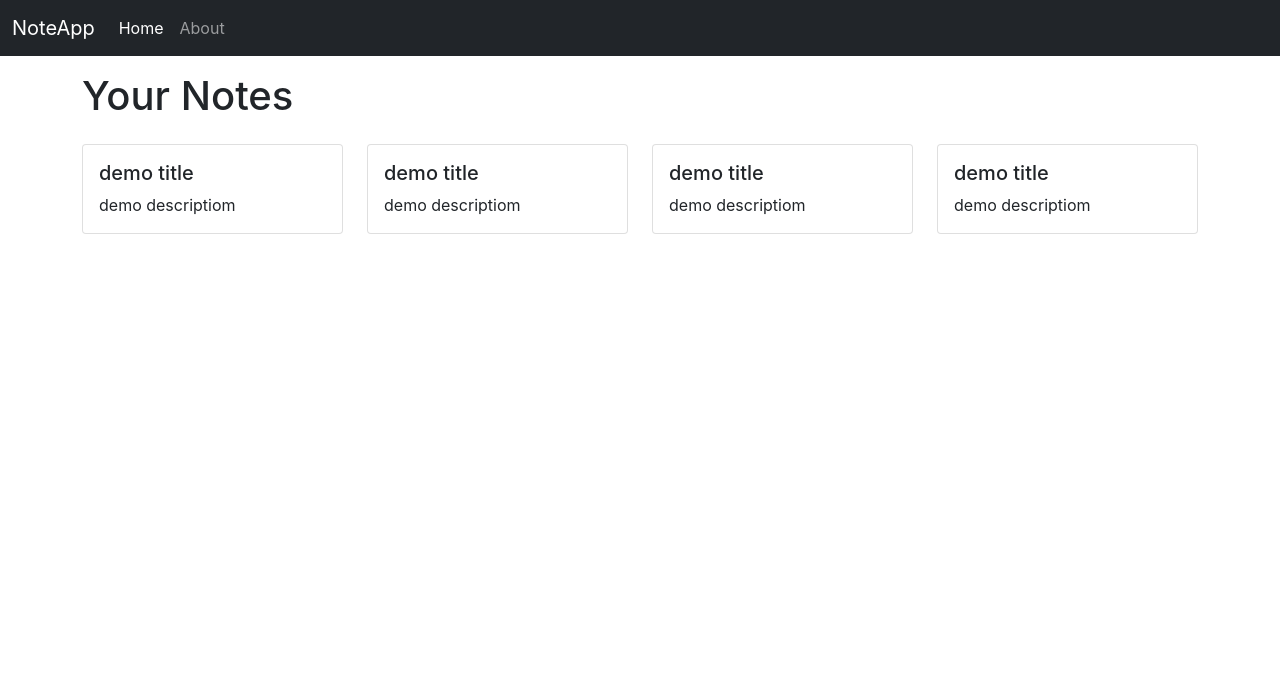
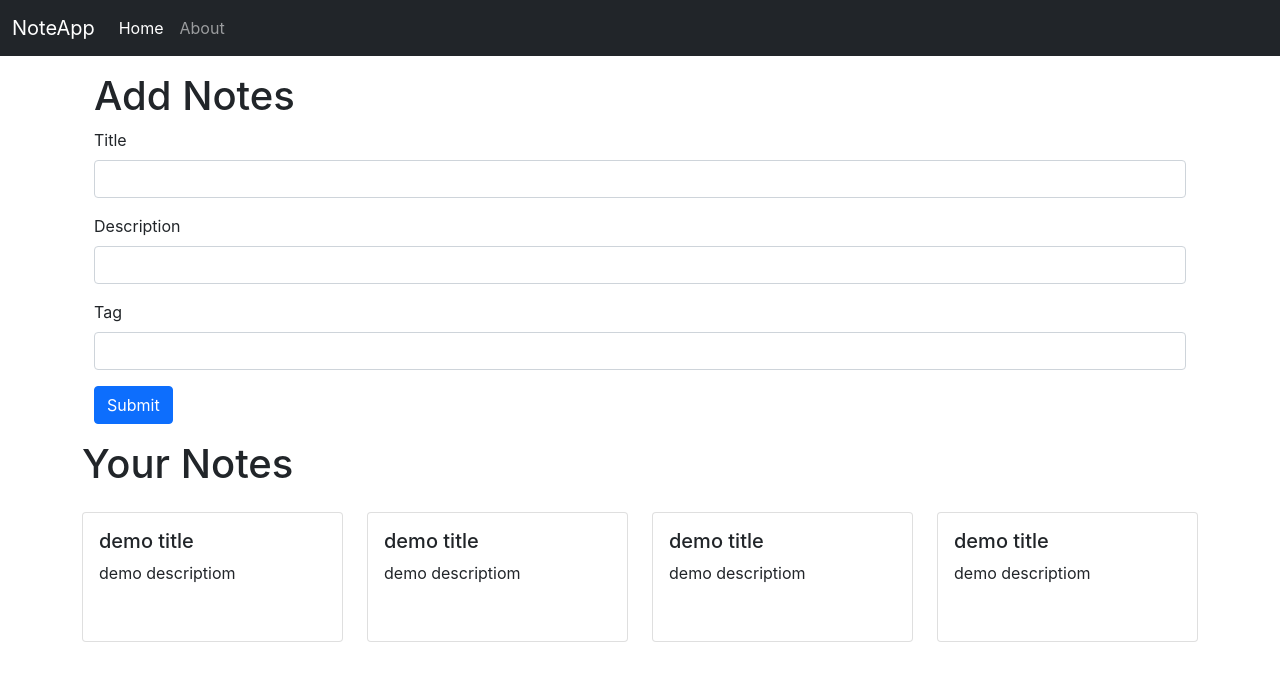
Before and after one commit to Yashsen1254/NoteApplication, a React (Create React App) app: page / in a window 1280 px wide. Shown: the top 678 px of the page. Built offline with nearby package versions, Linux system fonts and the light colour scheme; the HTML template or start-up script is replaced by a standard one.

Commit message:
Other Components Updated

```diff
--- a/src/components/About.js
+++ b/src/components/About.js
@@ -2,13 +2,9 @@ import React, { useContext, useEffect} from 'react'
 import noteContext from '../context/notes/noteContext'
 
 const About = () => {
-  const a = useContext(noteContext)
-  useEffect(() => {
-    a.update();
-  }, [])
   return (
     <div>
-      This is About {a.state.name}
+      This is About
     </div>
   )
 }
--- a/src/components/Noteitem.js
+++ b/src/components/Noteitem.js
@@ -4,10 +4,12 @@ const Noteitem = (props) => {
   const { note } = props;
   return (
     <div className="col-md-3">
-      <div class="card my-3">
-        <div class="card-body">
-          <h5 class="card-title">{note.title}</h5>
-          <p class="card-text">{note.description}</p>
+      <div className="card my-3">
+        <div className="card-body">
+          <h5 className="card-title">{note.title}</h5>
+          <p className="card-text">{note.description}</p>
+          <i className="fa-solid fa-trash mx-3"></i>
+          <i className="fa-solid fa-file-pen mx-3"></i>
         </div>
       </div>
     </div>
--- a/src/components/Notes.js
+++ b/src/components/Notes.js
@@ -1,18 +1,22 @@
-import React, {useContext} from 'react'
+import React, { useContext } from "react";
 import noteContext from "../context/notes/noteContext";
-import Noteitem from './Noteitem';
+import Noteitem from "./Noteitem";
+import Addnote from "./Addnote";
 
 function Notes() {
-    const context = useContext(noteContext);
-    const {notes, setNotes} = context;
+  const context = useContext(noteContext);
+  const { notes, addNote } = context;
   return (
-    <div className="row my-3">
-      <h1>Your Notes</h1>
-      {notes.map((note) => {
-        return <Noteitem note={note}/>
-      })}
+    <>
+      <Addnote />
+      <div className="row my-3">
+        <h1>Your Notes</h1>
+        {notes.map((note) => {
+          return <Noteitem key={note._id} note={note} />;
+        })}
       </div>
-  )
+    </>
+  );
 }
 
-export default Notes
+export default Notes;
```
